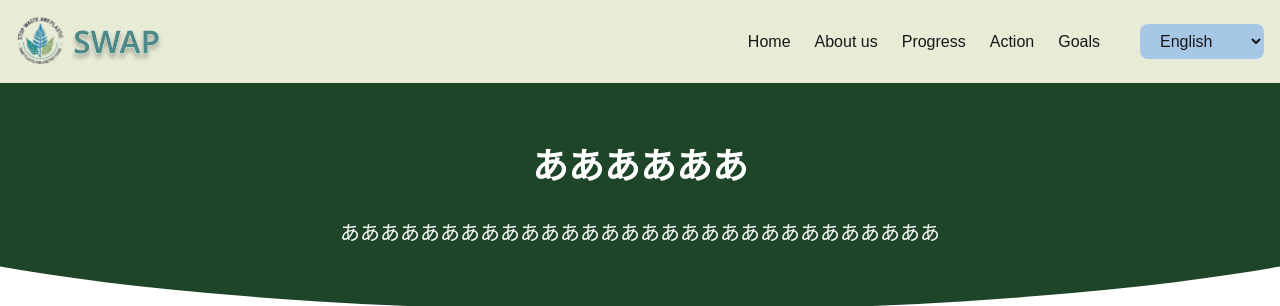
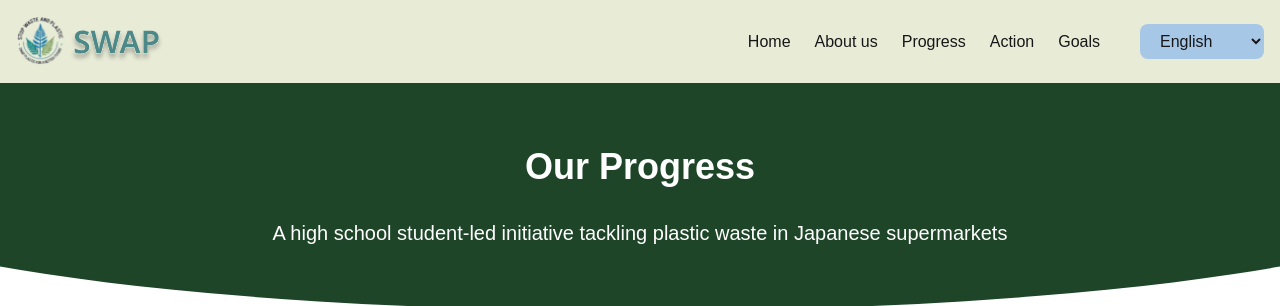
Before and after one commit to rikuto-mania/swap, a Next.js app: page /progress in a window 1280 px wide. Shown: the top 306 px of the page. Built offline with nearby package versions, Linux system fonts and the light colour scheme.

Commit message:
[fix]ページタイトルを修正

```diff
--- a/app/globals.css
+++ b/app/globals.css
@@ -52,12 +52,15 @@ h6{
 }
 
 
+
+/* ページタイトル装飾 */
 .top-circle{
   border-radius: 6000px 6000px / 300px 300px 0 0 ;
   margin: 0px -200px;
   padding: 64px 200px;
 }
 
+
 .bottom-circle{
   border-radius: 0 0 2000px 2000px / 0 0 300px 300px;
   margin: 0px -200px;
--- a/app/progress/page.tsx
+++ b/app/progress/page.tsx
@@ -12,8 +12,8 @@ export default function Progress(){
             <Header />
             <div className="overflow-hidden">
                 <div className="bg-main bottom-circle text-white text-center">
-                    <p className="text-4xl font-bold pb-8">ああああああ</p>
-                    <p className="text-xl">ああああああああああああああああああああああああああああああ</p>
+                    <p className="text-4xl font-bold pb-8">Our Progress</p>
+                    <p className="text-xl">A high school student-led initiative tackling plastic waste in Japanese supermarkets</p>
                 </div>
             </div>
             <section>
```
